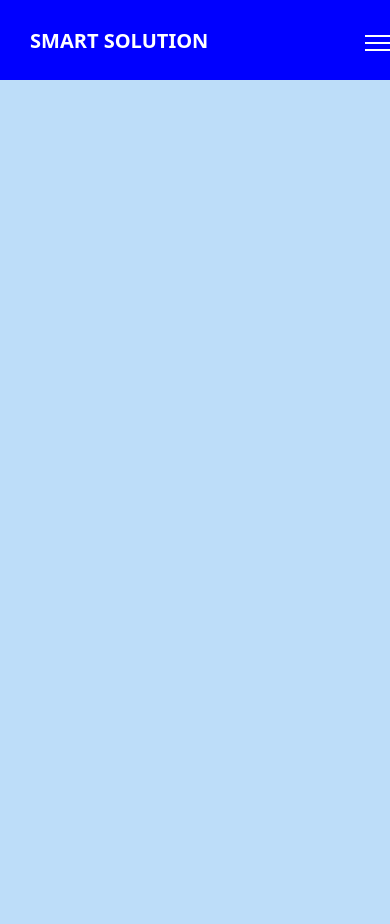
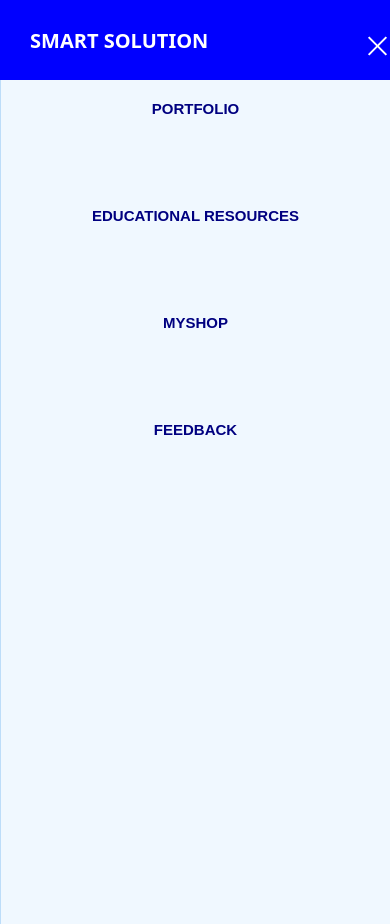
Before and after one commit to GaitaJoseph/FirstWeb, a plain HTML site: page feedback.html in a window 390 px wide. Both pictures are taken after a click on the element 377 px from the left and 40 px from the top of the page. Shown: the top 924 px of the page. Before the commit the page ends 844 px from the top, so only its background shows below. Drawn offline with Linux system fonts and the light colour scheme.

Commit message:
small fix

```diff
--- a/education.css
+++ b/education.css
@@ -123,7 +123,7 @@ p{
     }
 
     #menu-container {
-        display: none;
+        display: block;
         position: absolute;
         top: 80px;
         right: 0.5px;
--- a/feedback.css
+++ b/feedback.css
@@ -87,7 +87,7 @@ body {
     }
 
     #menu-container {
-        display: none;
+        display: block;
         position: absolute;
         top: 80px;
         right: 0.5px;
--- a/portfolio.css
+++ b/portfolio.css
@@ -138,7 +138,7 @@ body {
     }
 
     #menu-container {
-        display: none;
+        display: block;
         position: absolute;
         top: 80px;
         right: 0.5px;
--- a/tabs.js
+++ b/tabs.js
@@ -1,18 +1,66 @@
 
 
+// const bars = document.getElementById("bar-container");
+
+// // Assign an event listener to the bars element
+// bars.onclick = function() {
+//     const menu = document.getElementById('menu-container');
+
+//     // Check the current display style of the menu
+//     const currentDisplay = menu.style.display;
+
+//     // Toggle the menu display
+//     if (currentDisplay === "block") {
+//         menu.style.display = "none"; // Hide the menu
+//     } else {
+//         menu.style.display = "block"; // Show the menu
+//     }
+// };
+
 const bars = document.getElementById("bar-container");
+const bar_singles=bars.children;
+const bar1=bar_singles[0]
+const bar2=bar_singles[1]
+const bar3=bar_singles[2]
 
 // Assign an event listener to the bars element
 bars.onclick = function() {
     const menu = document.getElementById('menu-container');
 
     // Check the current display style of the menu
-    const currentDisplay = menu.style.display;
+   //  const currentDisplay = menu.style.display;
+   const currHeight=menu.style.height;
 
+    console.log(currHeight)
     // Toggle the menu display
-    if (currentDisplay === "block") {
-        menu.style.display = "none"; // Hide the menu
-    } else {
-        menu.style.display = "block"; // Show the menu
-    }
+   //  if (currentDisplay === "block") {
+   //      menu.style.display = "none"; // Hide the menu
+   //  } else {
+   //      menu.style.display = "block"; // Show the menu
+   //  }
+
+   if(currHeight=="100%")
+   {
+      menu.style.height='0px';
+      menu.style.opacity='0%'
+      bar2.style.display='block'
+
+      bar3.style.transform="rotate(0deg)"
+      // bar3.style.translate="0px -13px"
+
+      bar1.style.transform="rotate(0deg)"
+      bar1.style.translate="0px 0px"
+
+   } else{
+      menu.style.height='100%'
+      menu.style.opacity='100%'
+      bar2.style.display='none'
+
+      bar3.style.transform="rotate(45deg)"
+      // bar3.style.translate="0px -13px"
+
+      bar1.style.transform="rotate(-45deg)"
+      bar1.style.translate="0px 7px"
+
+   }
 };
```
Also changed, not shown: portfolio.html (+1 -0 lines).
